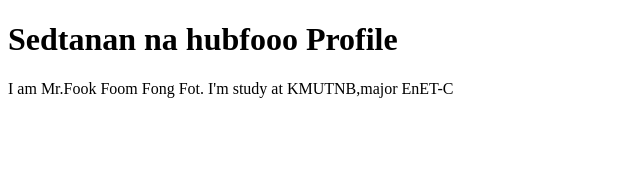
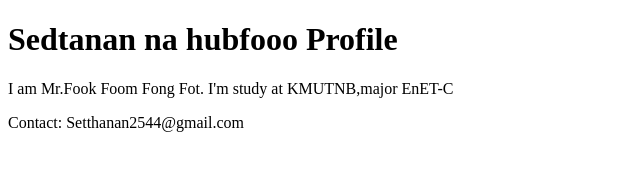
Before and after one commit to NIRVXSH/Github-desktop-tutorial, a plain HTML site: page index.html in a window 1280 px wide. Shown: the whole page, without its empty margins (0-640 px from the left). Drawn offline with Linux system fonts and the light colour scheme.

Commit message:
Add contact me
add contact me

```diff
--- a/index.html
+++ b/index.html
@@ -10,6 +10,7 @@
 <body>
     <h1>Sedtanan na hubfooo Profile</h1>
     <p>I am Mr.Fook Foom Fong Fot. I'm study at KMUTNB,major EnET-C</p>
+    <footer>Contact: Setthanan2544@gmail.com</footer>
 </body>
 
 </html>
```
